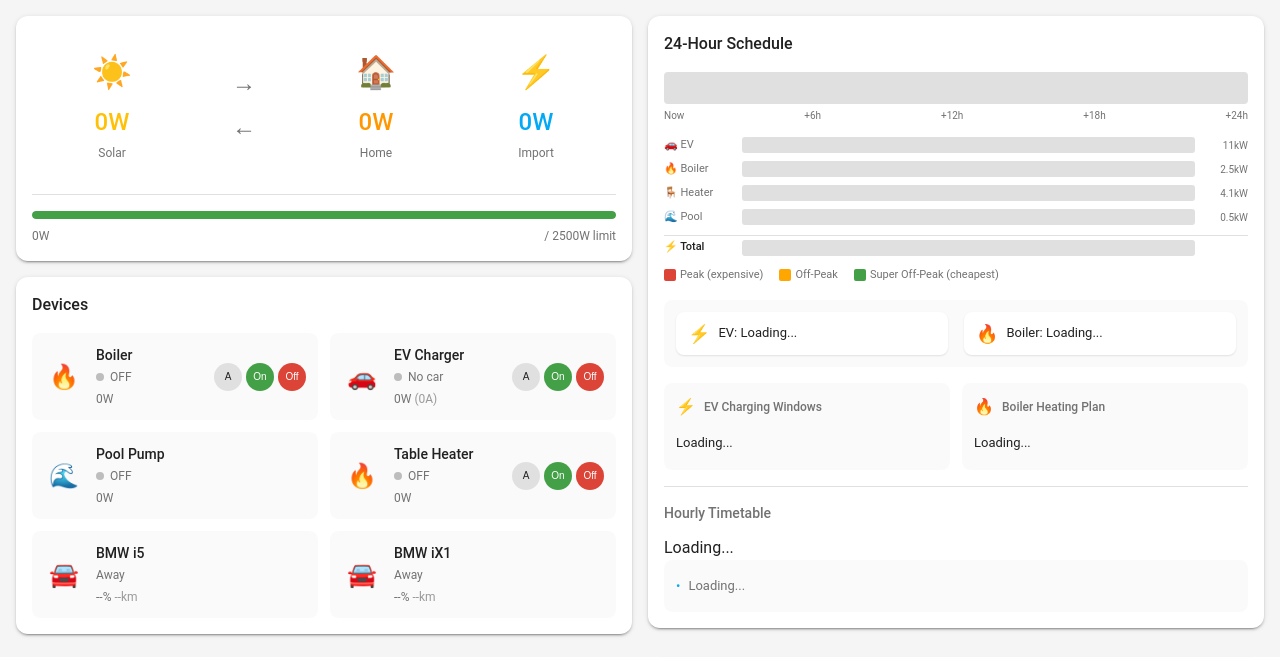
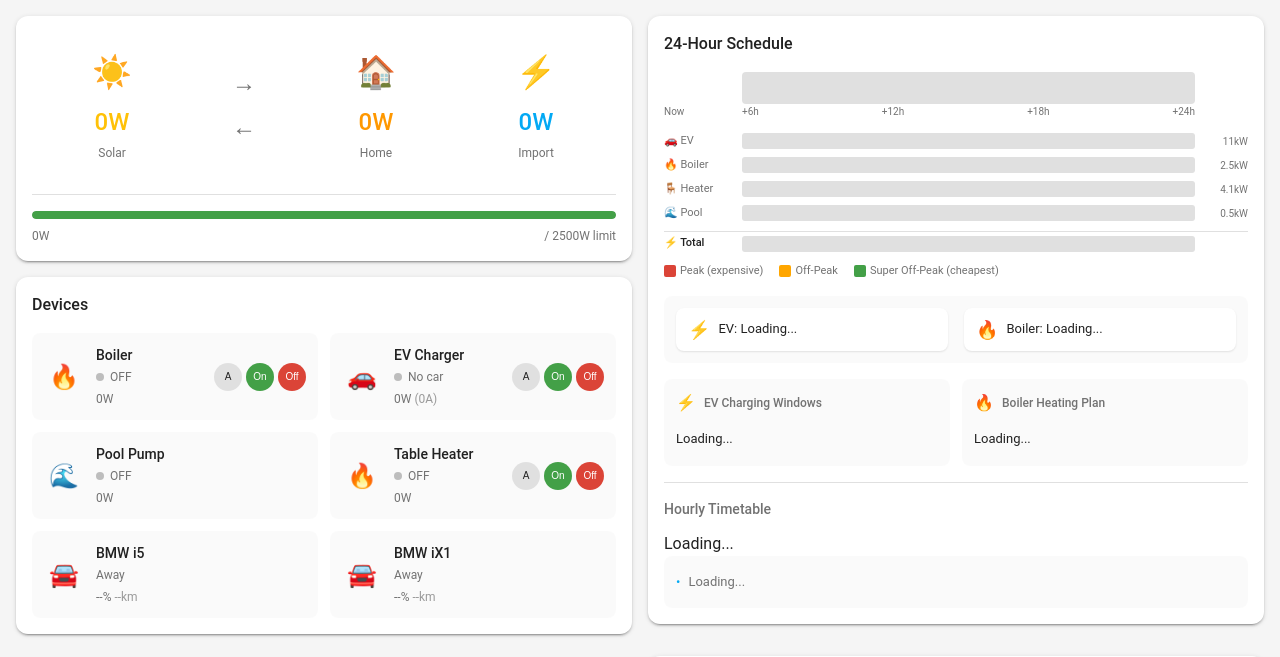
Before and after one commit to galletn/PowerManager, a FastAPI app: page / in a window 1280 px wide. Shown: the part 76-733 px from the top of the page. Run offline with FastAPI, Linux system fonts and the light colour scheme; parts of the project's set-up code (start-up, migrations or seed data) failed here and were passed over.

Commit message:
Fix: Align tariff timeline with device activity bars
Added timeline-row wrapper with same layout as device rows:
- 70px label spacer on left
- Flex:1 for timeline/bars
- 45px spacer on right

Now all timelines are properly aligned.

🤖 Generated with [Claude Code](https://claude.com/claude-code)

Co-Authored-By: Claude Opus 4.5 <noreply@anthropic.com>

```diff
--- a/dashboard/static/style.css
+++ b/dashboard/static/style.css
@@ -356,9 +356,15 @@ h2 {
     margin-bottom: 16px;
 }
 
+.timeline-row {
+    display: flex;
+    align-items: center;
+    gap: 8px;
+}
+
 .timeline {
+    flex: 1;
     display: flex;
-    width: 100%;
     height: 32px;
     border-radius: 4px;
     overflow: hidden;
@@ -423,9 +429,9 @@ h2 {
 }
 
 .timeline-labels {
+    flex: 1;
     display: flex;
     justify-content: space-between;
-    margin-top: 4px;
     font-size: 10px;
     color: var(--ha-text-secondary);
 }
--- a/dashboard/templates/dashboard.html
+++ b/dashboard/templates/dashboard.html
@@ -170,13 +170,20 @@
 
                     <!-- Timeline Visual -->
                     <div class="timeline-container">
+                        <div class="timeline-row">
+                            <span class="device-label"></span>
                             <div class="timeline" id="tariff-timeline"></div>
+                            <span class="device-power-label"></span>
+                        </div>
+                        <div class="timeline-row">
+                            <span class="device-label" style="font-size:10px;color:var(--ha-text-secondary)">Now</span>
                             <div class="timeline-labels">
-                            <span>Now</span>
                                 <span>+6h</span>
                                 <span>+12h</span>
                                 <span>+18h</span>
                                 <span>+24h</span>
+                            </div>
+                            <span class="device-power-label"></span>
                         </div>
                         <!-- Device Activity Rows -->
                         <div class="device-timelines" id="device-timelines">
```
Lines whose indentation alone changed are shown as unchanged.
